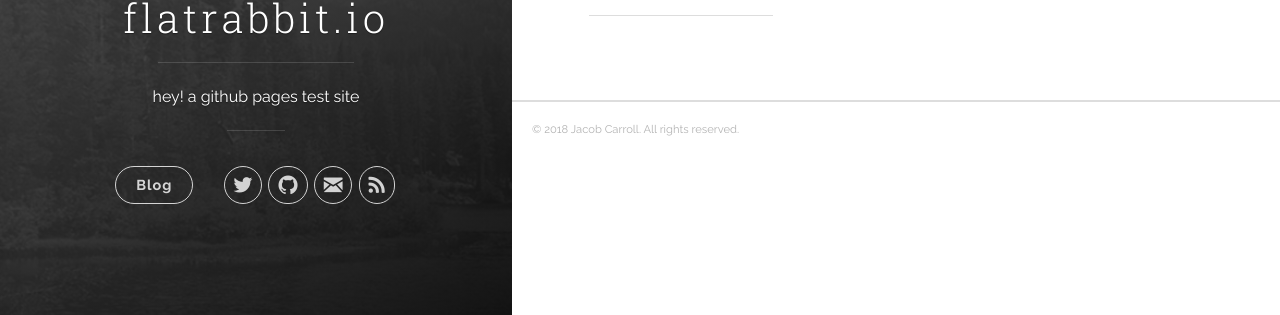
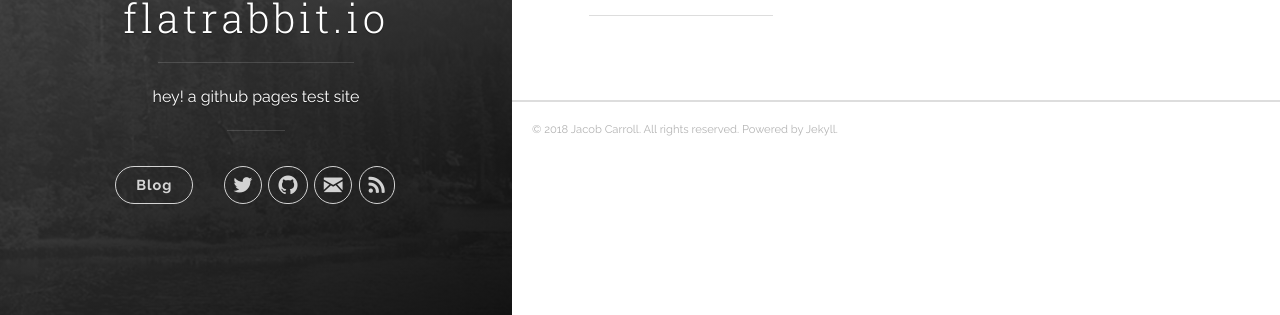
Before and after one commit to flatrabbit/flatrabbit.github.io, a Jekyll site: the page built from index.html, in a window 1280 px wide. Shown: the part 411-726 px from the top of the page. Built offline with Jekyll 4.4.1, drawn with Linux system fonts in a browser that asks for light colours; the list of posts is cut into pages by our own code.

Commit message:
updated footer

```diff
--- a/_includes/footer.html
+++ b/_includes/footer.html
@@ -1,5 +1,5 @@
 <footer class="footer">
-  <span class="footer__copyright">&copy; {{ site.time | date: '%Y' }} {{ site.author.name }}. All rights reserved.</span>
+  <span class="footer__copyright">&copy; {{ site.time | date: '%Y' }} {{ site.author.name }}. All rights reserved. Powered by Jekyll.</span>
 </footer>
 
 <script type="text/javascript" src="https://ajax.googleapis.com/ajax/libs/jquery/3.3.1/jquery.min.js"></script>
```
